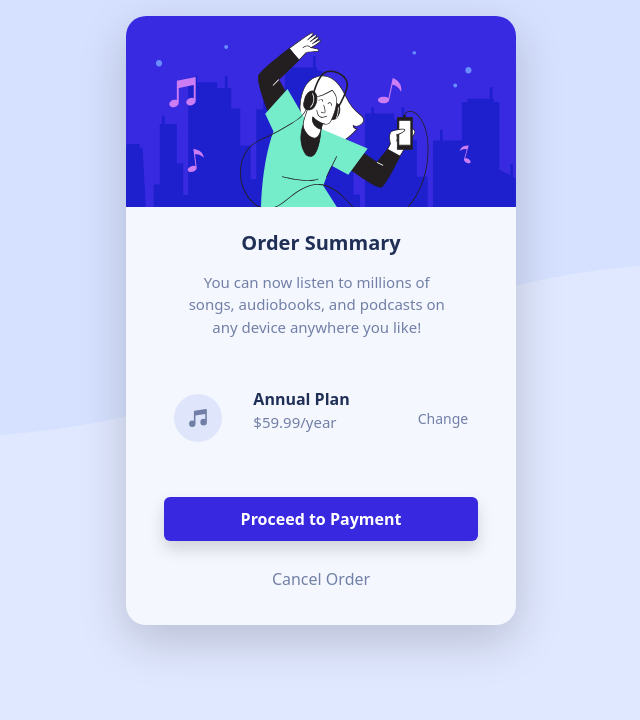
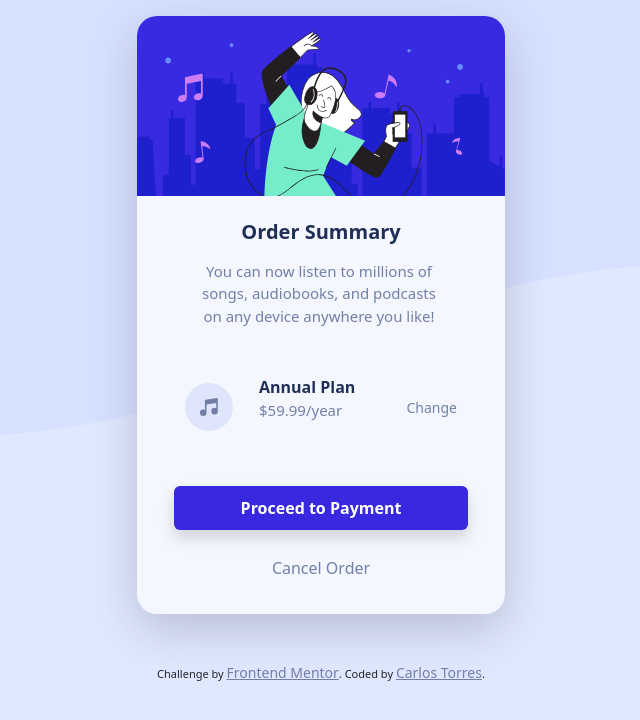
Before and after one commit to devsiders/Order-summary-card, a plain HTML site: page index.html in a window 1280 px wide. Shown: the whole page, without its empty margins (319-959 px from the left). Drawn offline with nearby package versions, Linux system fonts and the light colour scheme.

Commit message:
cambios de css

```diff
--- a/index.html
+++ b/index.html
@@ -42,6 +42,11 @@
     </div>
   </div>
 
+  <div class="attribution">
+    Challenge by <a href="https://www.frontendmentor.io?ref=challenge" target="_blank">Frontend Mentor</a>.
+    Coded by <a href="https://github.com/devsiders">Carlos Torres</a>.
+  </div>
+
   <script src="https://cdn.jsdelivr.net/npm/bootstrap@5.2.3/dist/js/bootstrap.bundle.min.js" integrity="sha384-kenU1KFdBIe4zVF0s0G1M5b4hcpxyD9F7jL+jjXkk+Q2h455rYXK/7HAuoJl+0I4" crossorigin="anonymous"></script>
 </body>
 </html>
--- a/style.css
+++ b/style.css
@@ -19,7 +19,6 @@ body{
     background-repeat: no-repeat;
     font-family: 'Red Hat Display', sans-serif;
     font-size: 16px;
-    overflow: hidden;
 }
 
 a{
@@ -45,7 +44,7 @@ strong{
 
 .card{
     background-color: var(--Very-pale-blue) !important;
-    width: 35%;
+    width: 23rem;
     border: 0 !important;
     border-radius: 20px !important;
 }
@@ -94,12 +93,14 @@ a:hover{
     text-decoration: underline !important;
 }
 
+.attribution { font-size: 11px; text-align: center; }
+.attribution a { color: hsl(228, 45%, 44%); }
+
 @media (min-width: 320px) and (max-width: 461px) {
     body{
         background-image: none;
         background-color: var(--Desaturated-blue);
         padding: 20px 10px;
-        overflow-y: auto;
     }
 
 
```
